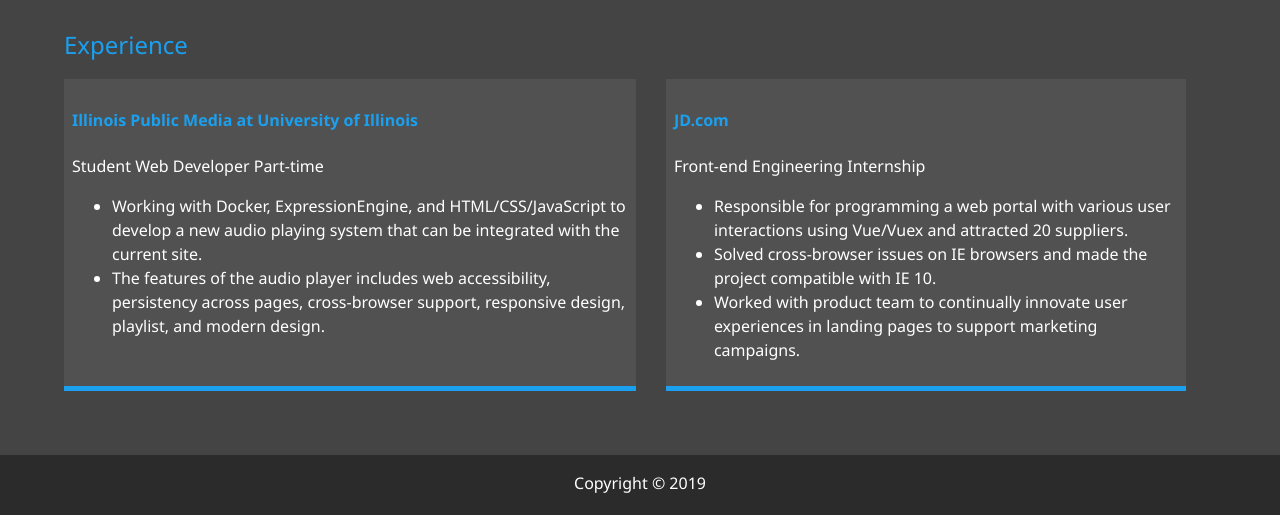
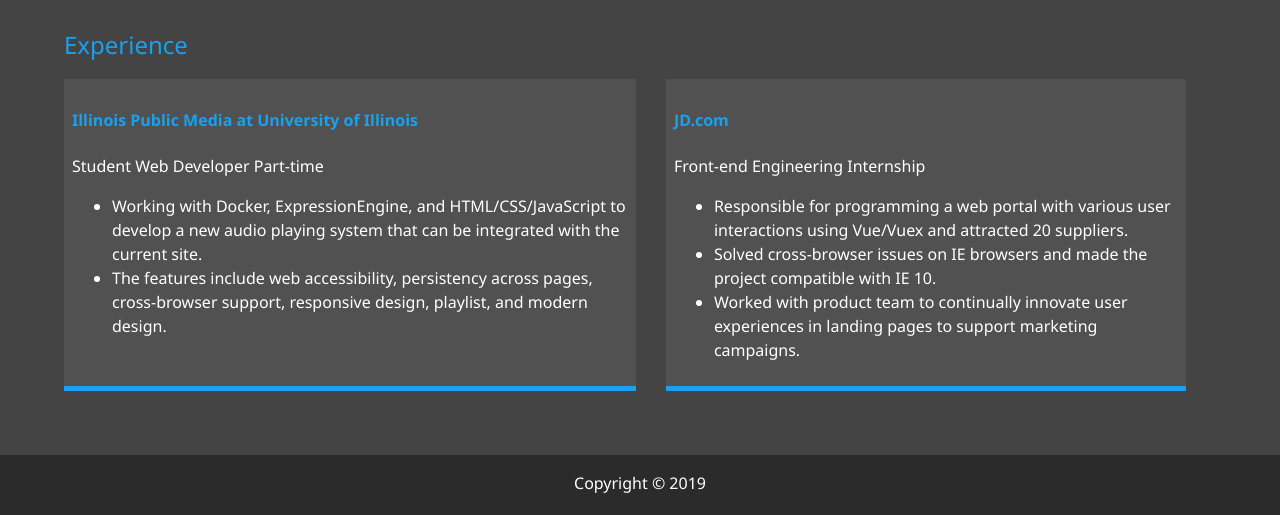
Before and after one commit to nickjingyuli/my-portfolio, a website: page dist/about.html in a window 1280 px wide. Shown: the part 1256-1771 px from the top of the page. Drawn offline with Linux system fonts and the light colour scheme.

Commit message:
Changed words

```diff
--- a/dist/about.html
+++ b/dist/about.html
@@ -139,9 +139,9 @@
                   with the current site.
                 </li>
                 <li>
-                  The features of the audio player includes web accessibility,
-                  persistency across pages, cross-browser support, responsive
-                  design, playlist, and modern design.
+                  The features include web accessibility, persistency across
+                  pages, cross-browser support, responsive design, playlist, and
+                  modern design.
                 </li>
               </ul>
             </div>
```
